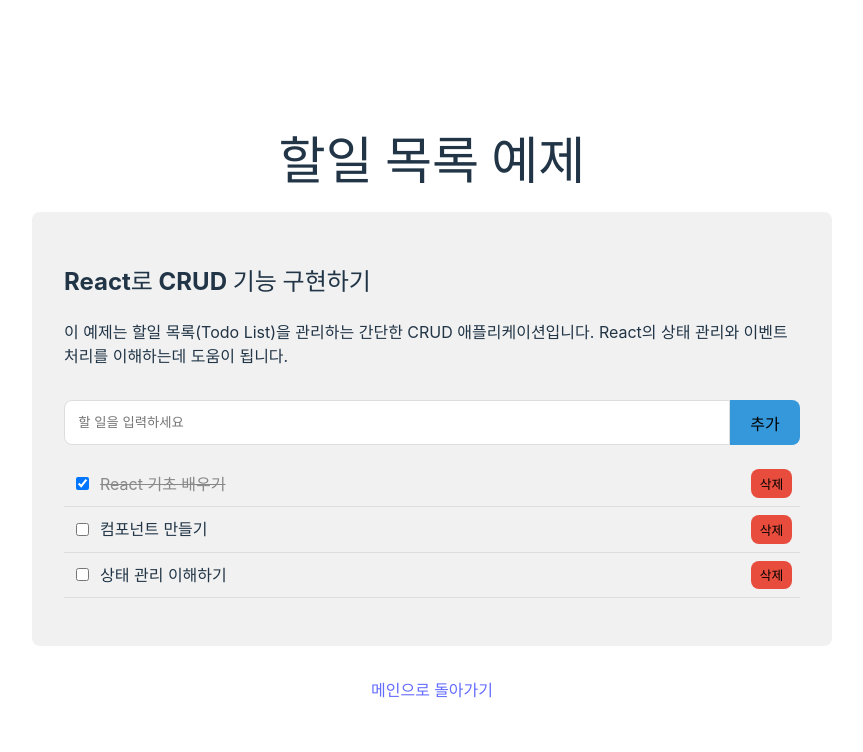
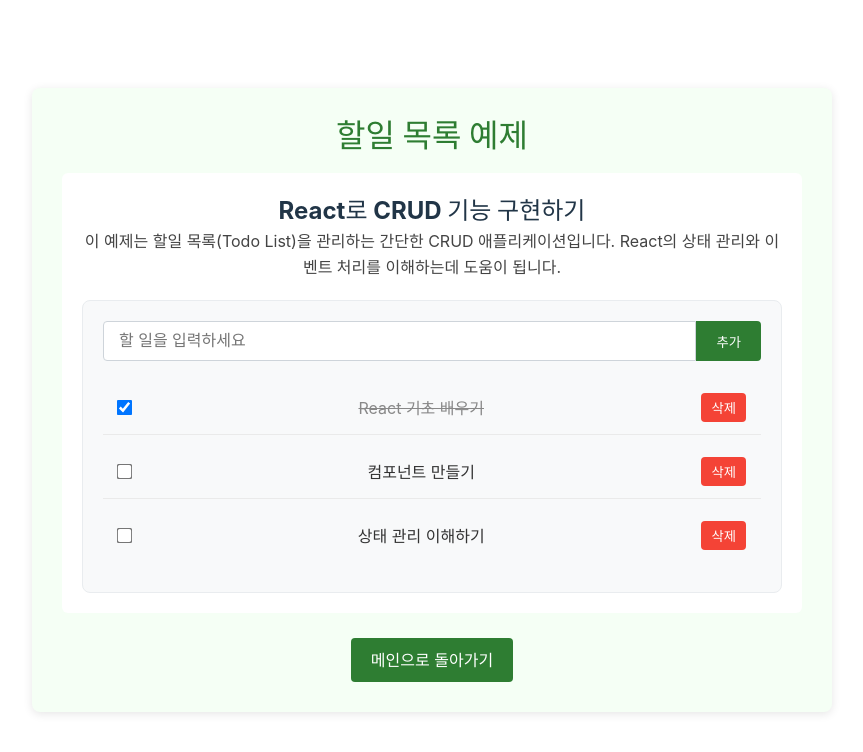
Before and after one commit to ctrlcccv/react-demo, a React (Vite) app: page /#/todo in a window 1280 px wide. Shown: the top 752 px of the page, without its empty margins (208-1071 px from the left). Built offline with nearby package versions, Linux system fonts and the light colour scheme.

Commit message:
CSS 모듈 적용 및 공통 스타일 분리

```diff
--- a/src/App.jsx
+++ b/src/App.jsx
@@ -15,7 +15,7 @@ function App() {
           <img src={reactLogo} className="logo react" alt="React logo" />
         </a>
       </div>
-      <h1>React 데모 예제 모음!</h1>
+      <h1>React 데모 예제 모음</h1>
       <div className="card">
         <h2>예제 목록</h2>
         <ul>
--- /dev/null
+++ b/src/examples/BasicExample.module.css
@@ -0,0 +1,66 @@
+/* BasicExample 모듈 스타일 */
+.container {
+  max-width: 800px;
+  margin: 20px auto;
+  padding: 30px;
+  background-color: #f8f9fa;
+  border-radius: 8px;
+  box-shadow: 0 2px 10px rgba(0, 0, 0, 0.1);
+}
+
+.title {
+  color: #0066cc;
+  font-size: 2em;
+  margin-bottom: 20px;
+  text-align: center;
+}
+
+.content {
+  padding: 20px;
+  background-color: white;
+  border-radius: 6px;
+  margin-bottom: 25px;
+}
+
+.sectionTitle {
+  color: #333;
+  font-size: 1.5em;
+  margin-bottom: 15px;
+  border-bottom: 2px solid #eaeaea;
+  padding-bottom: 8px;
+}
+
+.description {
+  line-height: 1.6;
+  color: #444;
+  margin-bottom: 20px;
+}
+
+.codeBlock {
+  background-color: #f5f5f5;
+  padding: 15px;
+  border-radius: 5px;
+  overflow-x: auto;
+  font-family: monospace;
+  border: 1px solid #eaeaea;
+  margin: 15px 0;
+}
+
+.navigation {
+  text-align: center;
+  margin-top: 25px;
+}
+
+.navLink {
+  display: inline-block;
+  padding: 10px 20px;
+  background-color: #0066cc;
+  color: white;
+  text-decoration: none;
+  border-radius: 4px;
+  transition: background-color 0.3s;
+}
+
+.navLink:hover {
+  background-color: #0055aa;
+}
--- a/src/examples/TodoExample.jsx
+++ b/src/examples/TodoExample.jsx
@@ -1,5 +1,6 @@
 import React, { useState } from 'react'
 import { Link } from 'react-router-dom'
+import styles from './TodoExample.module.css'
 
 function TodoExample() {
   const [todos, setTodos] = useState([
@@ -36,44 +37,54 @@ function TodoExample() {
   }
 
   return (
-    <div className="example-container">
-      <h1>할일 목록 예제</h1>
-      <div className="example-content">
-        <h2>React로 CRUD 기능 구현하기</h2>
-        <p>
+    <div className={styles.container}>
+      <h1 className={styles.title}>할일 목록 예제</h1>
+      <div className={styles.content}>
+        <h2 className={styles.sectionTitle}>React로 CRUD 기능 구현하기</h2>
+        <p className={styles.description}>
           이 예제는 할일 목록(Todo List)을 관리하는 간단한 CRUD 애플리케이션입니다.
           React의 상태 관리와 이벤트 처리를 이해하는데 도움이 됩니다.
         </p>
 
-        <div className="todo-app">
-          <div className="todo-input">
+        <div className={styles.todoApp}>
+          <div className={styles.todoInput}>
             <input
               type="text"
               value={newTodo}
               onChange={(e) => setNewTodo(e.target.value)}
               placeholder="할 일을 입력하세요"
               onKeyPress={(e) => e.key === 'Enter' && addTodo()}
+              className={styles.inputField}
             />
-            <button onClick={addTodo}>추가</button>
+            <button onClick={addTodo} className={styles.addButton}>추가</button>
           </div>
 
-          <ul className="todo-list">
+          <ul className={styles.todoList}>
             {todos.map(todo => (
-              <li key={todo.id} className={todo.completed ? 'completed' : ''}>
+              <li
+                key={todo.id}
+                className={`${styles.todoItem} ${todo.completed ? styles.completed : ''}`}
+              >
                 <input
                   type="checkbox"
                   checked={todo.completed}
                   onChange={() => toggleTodo(todo.id)}
+                  className={styles.checkbox}
                 />
-                <span>{todo.text}</span>
-                <button onClick={() => deleteTodo(todo.id)}>삭제</button>
+                <span className={styles.todoText}>{todo.text}</span>
+                <button
+                  onClick={() => deleteTodo(todo.id)}
+                  className={styles.deleteButton}
+                >
+                  삭제
+                </button>
               </li>
             ))}
           </ul>
         </div>
       </div>
-      <div className="navigation">
-        <Link to="/">메인으로 돌아가기</Link>
+      <div className={styles.navigation}>
+        <Link to="/" className={styles.navLink}>메인으로 돌아가기</Link>
       </div>
     </div>
   )
--- /dev/null
+++ b/src/examples/TodoExample.module.css
@@ -0,0 +1,128 @@
+/* TodoExample 모듈 스타일 */
+.container {
+  max-width: 800px;
+  margin: 20px auto;
+  padding: 30px;
+  background-color: #f5fff5;
+  border-radius: 8px;
+  box-shadow: 0 2px 10px rgba(0, 0, 0, 0.1);
+}
+
+.title {
+  color: #2e7d32;
+  font-size: 2em;
+  margin-bottom: 20px;
+  text-align: center;
+}
+
+.content {
+  padding: 20px;
+  background-color: white;
+  border-radius: 6px;
+  margin-bottom: 25px;
+}
+
+.description {
+  line-height: 1.6;
+  color: #444;
+  margin-bottom: 20px;
+}
+
+.todoApp {
+  background-color: #f8f9fa;
+  padding: 20px;
+  border-radius: 8px;
+  border: 1px solid #e9ecef;
+}
+
+.todoInput {
+  display: flex;
+  margin-bottom: 20px;
+}
+
+.inputField {
+  flex: 1;
+  padding: 10px 15px;
+  border: 1px solid #ced4da;
+  border-radius: 4px 0 0 4px;
+  font-size: 1em;
+}
+
+.addButton {
+  padding: 10px 20px;
+  background-color: #2e7d32;
+  color: white;
+  border: none;
+  border-radius: 0 4px 4px 0;
+  cursor: pointer;
+  font-weight: bold;
+}
+
+.addButton:hover {
+  background-color: #1b5e20;
+}
+
+.todoList {
+  list-style-type: none;
+  padding: 0;
+  margin: 0;
+}
+
+.todoItem {
+  display: flex;
+  align-items: center;
+  padding: 12px 15px;
+  border-bottom: 1px solid #eaeaea;
+}
+
+.todoItem:last-child {
+  border-bottom: none;
+}
+
+.checkbox {
+  margin-right: 10px;
+  transform: scale(1.2);
+}
+
+.todoText {
+  flex: 1;
+  font-size: 1em;
+  color: #333;
+}
+
+.completed .todoText {
+  text-decoration: line-through;
+  color: #888;
+}
+
+.deleteButton {
+  padding: 5px 10px;
+  background-color: #f44336;
+  color: white;
+  border: none;
+  border-radius: 4px;
+  cursor: pointer;
+}
+
+.deleteButton:hover {
+  background-color: #d32f2f;
+}
+
+.navigation {
+  text-align: center;
+  margin-top: 25px;
+}
+
+.navLink {
+  display: inline-block;
+  padding: 10px 20px;
+  background-color: #2e7d32;
+  color: white;
+  text-decoration: none;
+  border-radius: 4px;
+  transition: background-color 0.3s;
+}
+
+.navLink:hover {
+  background-color: #1b5e20;
+}
--- a/src/index.css
+++ b/src/index.css
@@ -1,11 +1,12 @@
+/* 글로벌 스타일 - 공통 스타일만 정의 */
 :root {
   font-family: Inter, system-ui, Avenir, Helvetica, Arial, sans-serif;
   line-height: 1.5;
   font-weight: 400;
 
   color-scheme: light dark;
-  color: rgba(255, 255, 255, 0.87);
-  background-color: #242424;
+  color: #213547;
+  background-color: #ffffff;
 
   font-synthesis: none;
   text-rendering: optimizeLegibility;
@@ -13,13 +14,10 @@
   -moz-osx-font-smoothing: grayscale;
 }
 
-a {
-  font-weight: 500;
-  color: #646cff;
-  text-decoration: inherit;
-}
-a:hover {
-  color: #535bf2;
+* {
+  box-sizing: border-box;
+  margin: 0;
+  padding: 0;
 }
 
 body {
@@ -30,182 +28,84 @@ body {
   min-height: 100vh;
 }
 
-h1 {
-  font-size: 3.2em;
-  line-height: 1.1;
-  margin-bottom: 1.5rem;
-}
-
-button {
-  border-radius: 8px;
-  border: 1px solid transparent;
-  padding: 0.6em 1.2em;
-  font-size: 1em;
-  font-weight: 500;
-  font-family: inherit;
-  background-color: #1a1a1a;
-  cursor: pointer;
-  transition: border-color 0.25s;
-}
-button:hover {
-  border-color: #646cff;
-}
-button:focus,
-button:focus-visible {
-  outline: 4px auto -webkit-focus-ring-color;
-}
-
-.card {
-  padding: 2em;
-  border-radius: 8px;
-  background-color: #1a1a1a;
-  margin-bottom: 1.5rem;
-}
-
-.read-the-docs {
-  color: #888;
-}
-
-.example-container {
-  width: 100%;
-  max-width: 800px;
+#root {
+  max-width: 1280px;
   margin: 0 auto;
   padding: 2rem;
   text-align: center;
 }
 
-.example-content {
-  background-color: #1a1a1a;
-  border-radius: 8px;
-  padding: 2rem;
-  margin-bottom: 2rem;
-  text-align: left;
+/* 앱 로고 스타일 */
+.logo {
+  height: 6em;
+  padding: 1.5em;
+  will-change: filter;
+  transition: filter 300ms;
 }
 
-.navigation {
-  margin-top: 2rem;
+.logo:hover {
+  filter: drop-shadow(0 0 2em #646cffaa);
 }
 
-/* 카운터 예제 스타일 */
-.counter-demo {
-  margin: 2rem 0;
-  padding: 1.5rem;
-  background-color: #2a2a2a;
-  border-radius: 8px;
-  text-align: center;
+.logo.react:hover {
+  filter: drop-shadow(0 0 2em #61dafbaa);
 }
 
-.counter-buttons {
-  display: flex;
-  justify-content: center;
-  gap: 1rem;
-  margin-top: 1rem;
+/* 카드 컨테이너 */
+.card {
+  padding: 2em;
 }
 
-.counter-button {
-  min-width: 100px;
+/* 링크 스타일 */
+a {
+  color: #646cff;
+  text-decoration: inherit;
 }
 
-.decrease {
-  background-color: #e74c3c;
+a:hover {
+  color: #535bf2;
+  text-decoration: underline;
 }
 
-.reset {
-  background-color: #3498db;
+/* 버튼 공통 스타일 */
+button {
+  cursor: pointer;
 }
 
-.increase {
-  background-color: #2ecc71;
-}
-
-/* 코드 표시 스타일 */
-pre {
-  background-color: #2c3e50;
-  padding: 1rem;
-  border-radius: 4px;
-  overflow-x: auto;
-  margin: 1rem 0;
-}
-
-/* 투두 리스트 스타일 */
-.todo-app {
-  margin-top: 2rem;
-}
-
-.todo-input {
-  display: flex;
-  margin-bottom: 1rem;
-}
-
-.todo-input input {
-  flex-grow: 1;
-  padding: 0.6em 1em;
-  border-radius: 8px 0 0 8px;
-  border: 1px solid #444;
-  background-color: #333;
-  color: white;
-}
-
-.todo-input button {
-  border-radius: 0 8px 8px 0;
-  background-color: #3498db;
-}
-
-.todo-list {
-  list-style: none;
+/* 기본 리스트 스타일 */
+ul {
+  list-style-type: none;
   padding: 0;
 }
 
-.todo-list li {
-  display: flex;
-  align-items: center;
-  padding: 0.5rem;
-  border-bottom: 1px solid #444;
-  gap: 0.5rem;
+ul li {
+  margin: 10px 0;
 }
 
-.todo-list li.completed span {
-  text-decoration: line-through;
-  color: #888;
+/* 기본 텍스트 스타일 */
+h1 {
+  font-size: 3.2em;
+  line-height: 1.1;
 }
 
-.todo-list li span {
-  flex-grow: 1;
+.read-the-docs {
+  color: #888;
+  margin-top: 20px;
 }
 
-.todo-list li button {
-  background-color: #e74c3c;
-  padding: 0.3em 0.6em;
-  font-size: 0.8em;
-}
-
-@media (prefers-color-scheme: light) {
+/* 다크 모드 대응 */
+@media (prefers-color-scheme: dark) {
   :root {
-    color: #213547;
-    background-color: #ffffff;
+    color: rgba(255, 255, 255, 0.87);
+    background-color: #242424;
+  }
+  a {
+    color: #747bff;
   }
   a:hover {
-    color: #747bff;
+    color: #646cff;
   }
-  button {
-    background-color: #f9f9f9;
-  }
-  .card, .example-content {
-    background-color: #f1f1f1;
-  }
-  pre {
-    background-color: #eaeaea;
-    color: #333;
-  }
-  .counter-demo {
-    background-color: #e9e9e9;
-  }
-  .todo-input input {
-    background-color: white;
-    border-color: #ddd;
-    color: black;
-  }
-  .todo-list li {
-    border-bottom: 1px solid #ddd;
+  .read-the-docs {
+    color: #ccc;
   }
 }
```
Also changed, not shown: src/examples/BasicExample.jsx (+12 -11 lines), src/examples/CounterExample.jsx (+17 -16 lines), src/examples/CounterExample.module.css (added, +116 -0 lines).
